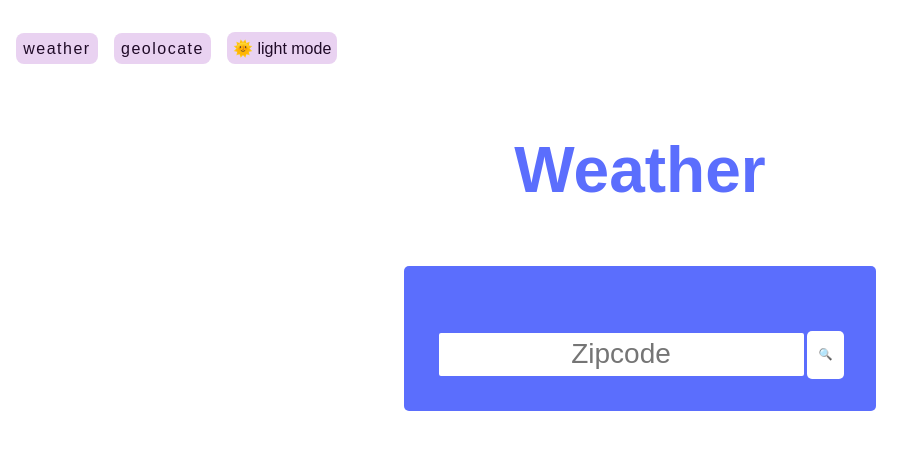
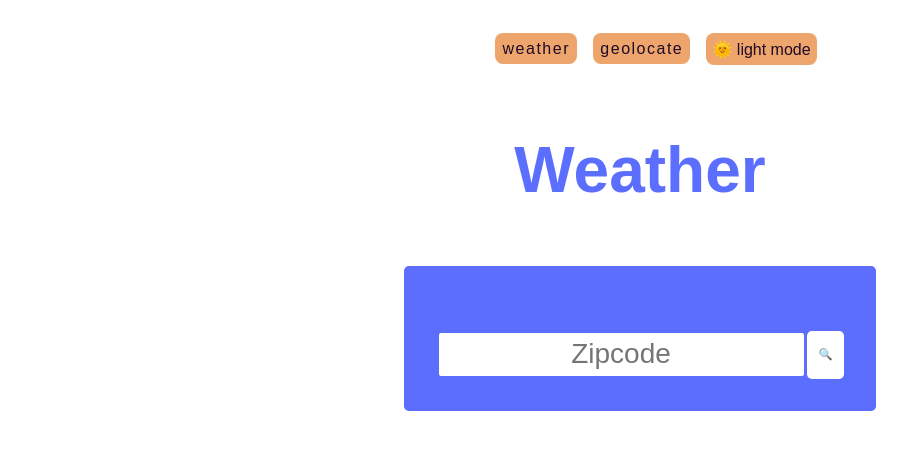
Before and after one commit to vickyphung/weather-react, a React (Create React App) app: page / in a window 1280 px wide. Shown: the top 450 px of the page, without its empty margins (0-923 px from the left). Built offline with nearby package versions, Linux system fonts and the light colour scheme; no server answers.

Commit message:
updated nav css

```diff
--- a/src/App.css
+++ b/src/App.css
@@ -1,13 +1,17 @@
 .App {
-  margin-left: auto;
-  margin-right: auto;
-  width: 100%;
+  display: flex;
+  justify-content: center;
+  align-items: center;
 }
 
 /* Light Mode Styles */
 
 
-
+.navBar {
+  display: flex;
+  justify-content: center;
+  align-items: center;
+}
 
 
 .bg-light {
@@ -26,11 +30,10 @@
 .btn {
   height: 2rem;
   border-radius: .5em;
-  margin-top: .5rem;
 }
 
 .btn-light {
-  background-color: rgb(233, 210, 241);
+  background-color: #eea56c;
   color: rgb(31, 10, 39);
   cursor: pointer;
   border: none;
--- a/src/Components/Nav/index.js
+++ b/src/Components/Nav/index.js
@@ -11,7 +11,6 @@ function Nav() {
     <div className="navBar">
       <p><Link className={`btn ${darkMode ? "btn-dark" : "btn-light"}`} to='/'>weather</Link></p>
       <p><Link className={`btn ${darkMode ? "btn-dark" : "btn-light"}`} to='/geolocate'>geolocate</Link></p>
-
       <ThemedButton />
     </div>
     </div>
```
